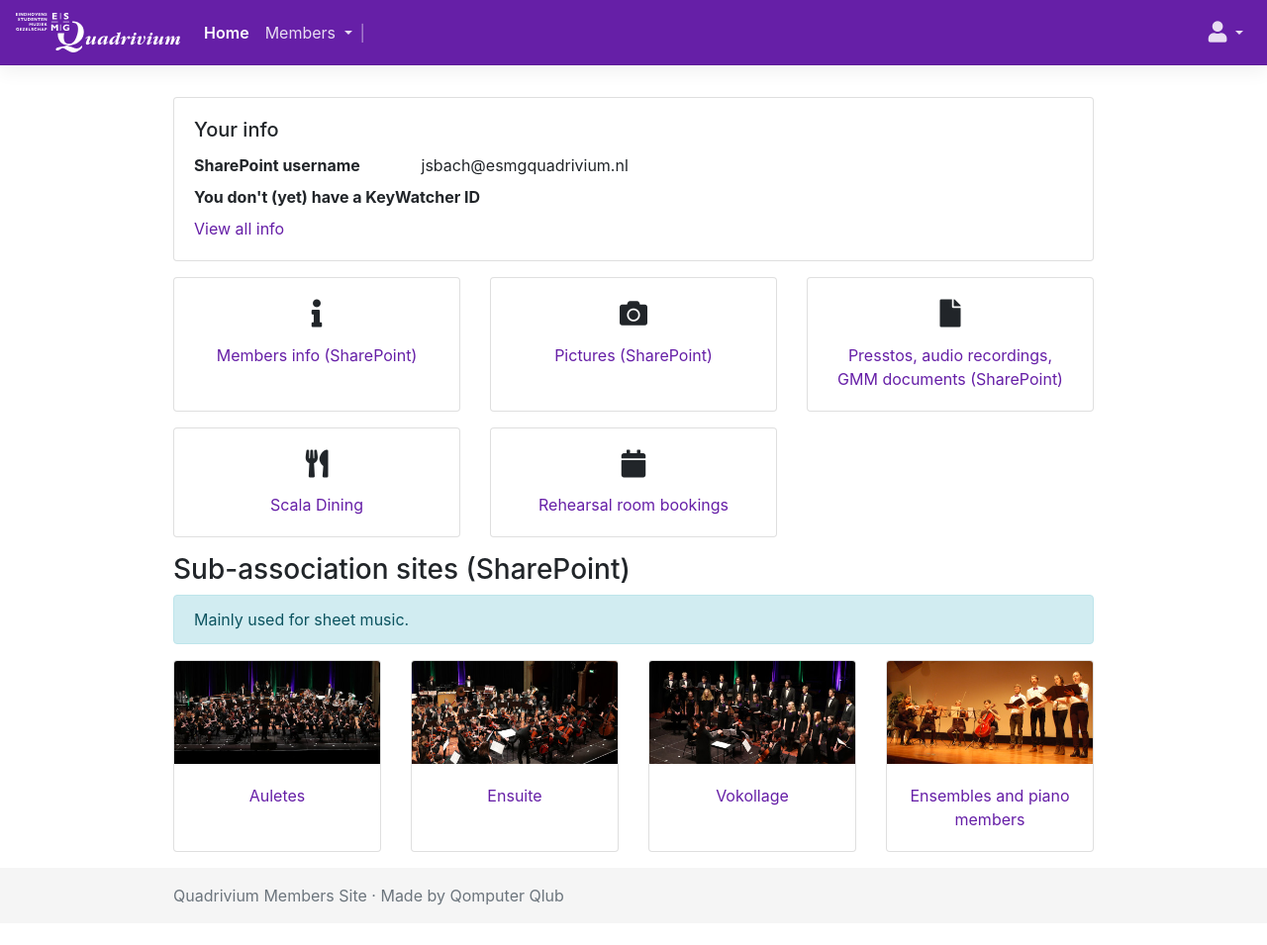
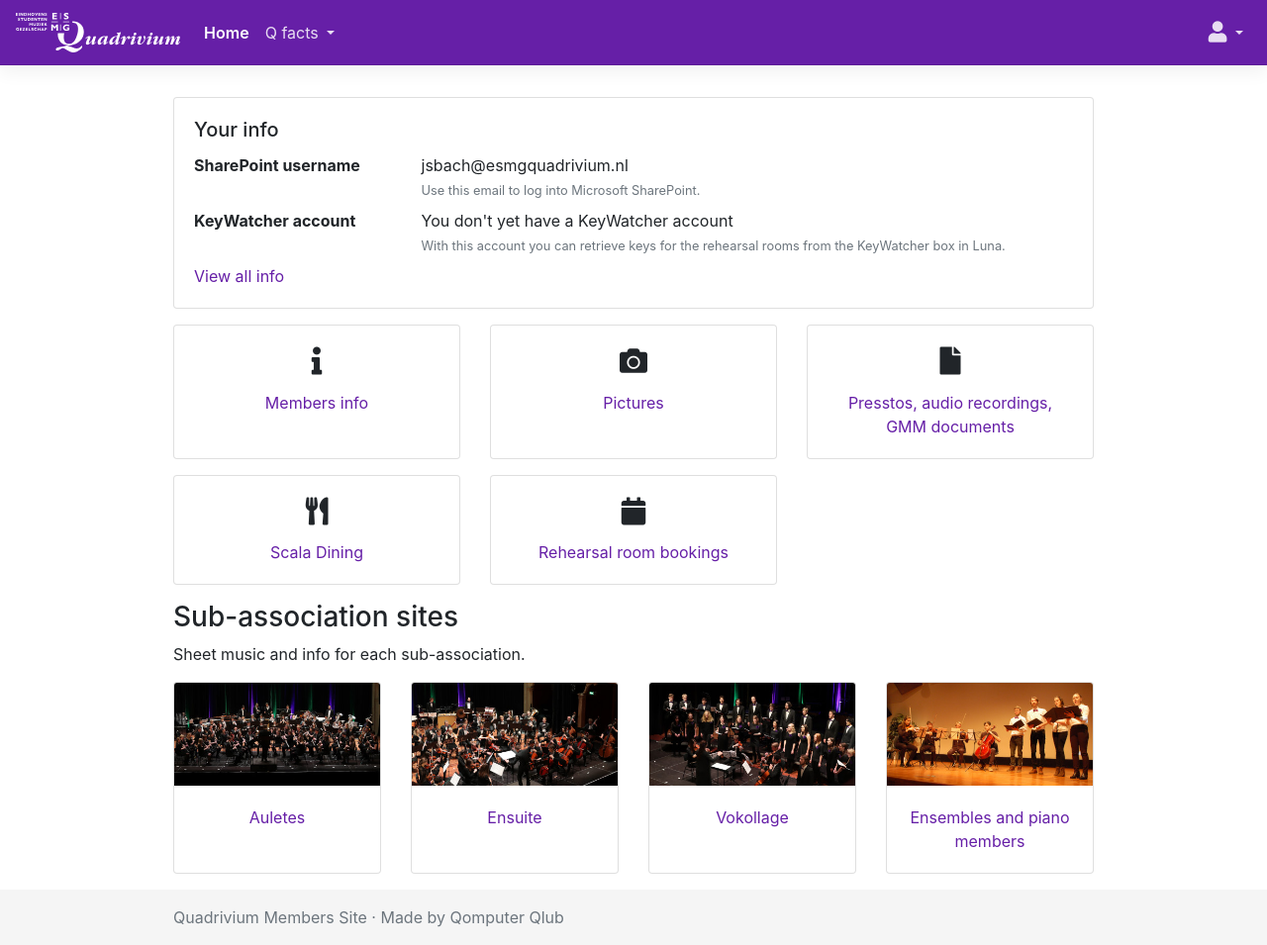
Before and after one commit to mhvis/tutti, a Django app: page / in a window 1280 px wide. Shown: the whole page at 99% size. Before the commit the page ends 915 px from the top, so only its background shows below. Run offline with Django 3.2, Linux system fonts and the light colour scheme; a user stored in the database is signed in; data comes from the database, SQL or seed files in the repository; some libraries are stand-ins or nearby versions.

Commit message:
Update some texts/terms, add graph caching, add logged out page, add migration

```diff
--- a/faqts/templates/faqts/groups.html
+++ b/faqts/templates/faqts/groups.html
@@ -4,7 +4,8 @@
 {% block nav_groups %}active{% endblock %}
 
 {% block content %}
-    <h1>Q groups</h1>
+    <h1>Members</h1>
+    <p>Members of each sub-association and the committees and ensembles that we currently have.</p>
 
     <h3>Sub-associations</h3>
     {% include 'faqts/groups_table.html' with groups=groups.subassociation %}
--- a/faqts/urls.py
+++ b/faqts/urls.py
@@ -5,5 +5,5 @@ from faqts.views import FaQtsView, GroupsView
 app_name = 'faqts'
 urlpatterns = [
     path('graphs/', FaQtsView.as_view(), name='faqts'),
-    path('groups/', GroupsView.as_view(), name='groups'),
+    path('members/', GroupsView.as_view(), name='groups'),
 ]
--- a/pages/templates/base.html
+++ b/pages/templates/base.html
@@ -21,19 +21,20 @@
                 <li class="nav-item dropdown">
                     <a class="nav-link dropdown-toggle {% block nav_faqts %}{% endblock %}"
                        href="#" data-toggle="dropdown">
-                    Members
+                        Q facts
                     </a>
                     <div class="dropdown-menu">
                         <a class="dropdown-item {% block nav_groups %}{% endblock %}"
-                       href="{% url 'faqts:groups' %}">Groups</a>
+                           href="{% url 'faqts:groups' %}">Members</a>
                         <a class="dropdown-item {% block nav_graphs %}{% endblock %}"
                            href="{% url "faqts:faqts" %}">Graphs</a>
                     </div>
                 </li>
+                {# Divider for board only pages #}
+                {% if perms.pennotools or perms.duqduqgo or perms.members %}
                     {# The d-none/d-md-inline-block is there to hide the | when the navbar is collapsed. #}
-                <span class="navbar-text d-none d-md-inline-block">
-                |
-            </span>
+                    <span class="navbar-text d-none d-md-inline-block">|</span>
+                {% endif %}
                 {% if perms.pennotools %}
                     <li class="nav-item dropdown">
                         <a class="nav-link dropdown-toggle {% block nav_penno %}{% endblock %}"
@@ -68,8 +69,7 @@
                     <div class="dropdown-menu dropdown-menu-right">
                         <a class="dropdown-item {% block nav_profile %}{% endblock %}"
                            href="{% url 'members:profile' %}">Your info</a>
-                        <a class="dropdown-item {% block nav_password_change %}{% endblock %}"
-                           href="{% url 'members:password_change' %}">Change password</a>
+                        {# I've removed 'change password' because there's a link on the 'your info' page #}
                         <a class="dropdown-item" href="{% url 'oidc:logout' %}">Log out</a>
                         <div class="dropdown-divider"></div>
                         <a class="dropdown-item {% block nav_about %}{% endblock %}"
--- a/pages/templates/pages/home.html
+++ b/pages/templates/pages/home.html
@@ -9,27 +9,35 @@
             <h5 class="card-title">Your info</h5>
             <div class="row mb-2">
                 <div class="col-sm-3"><strong>SharePoint username</strong></div>
-                <div class="col-sm-9">{{ user.person.get_azure_upn }}</div>
+                <div class="col-sm-9">
+                    {{ user.person.get_azure_upn }}
+                    <div class="text-muted"><small>Use this email to log into Microsoft SharePoint.</small></div>
                 </div>
+            </div>
+
+            <div class="row mb-2">
+                <div class="col-sm-3"><strong>KeyWatcher account</strong></div>
+                <div class="col-sm-9">
                     {% if user.person.keywatcher_id and user.person.keywatcher_pin %}
-                <div class="row mb-2">
-                    <div class="col-sm-3"><strong>KeyWatcher</strong></div>
-                    <div class="col-sm-9">
                         ID: <span class="text-monospace">{{ user.person.keywatcher_id }}</span>
-                        PIN: <span class="text-monospace">
+                        | PIN: <span class="text-monospace">
                                 <span id="actualPin" class="d-none">{{ user.person.keywatcher_pin }}</span>
                                 <span id="maskedPin">****</span>
                                 <i id="togglePin" class="fas fa-fw fa-eye"></i>
                             </span>
+                        | Key numbers: {{ user.person.key_access.all|join:", " }}
+                    {% else %}
+                        You don't yet have a KeyWatcher account
+                    {% endif %}
+
+                    <div class="text-muted">
+                        <small>
+                            With this account you can retrieve keys for the rehearsal rooms
+                            from the KeyWatcher box in Luna.
+                        </small>
                     </div>
                 </div>
-                <div class="row mb-2">
-                    <div class="col-sm-3"><strong>Keys that you can access</strong></div>
-                    <div class="col-sm-9">{{ user.person.key_access.all|join:", " }}</div>
             </div>
-            {% else %}
-                <div class="mb-2"><strong>You don't (yet) have a KeyWatcher ID</strong></div>
-            {% endif %}
             <a href="{% url "members:profile" %}">View all info</a>
         </div>
     </div>
@@ -45,10 +53,8 @@
         {% endfor %}
         </div>
 
-    <h3 class="mt-3">Sub-association sites (SharePoint)</h3>
-    <div class="alert alert-info">
-        Mainly used for sheet music.
-    </div>
+    <h3 class="mt-3">Sub-association sites</h3>
+    <p>Sheet music and info for each sub-association.</p>
     <div class="card-deck">
         {% for c in sub_association_cards %}
             {% include 'pages/home_sub_association_card.html' with card=c %}
--- a/pages/views.py
+++ b/pages/views.py
@@ -22,15 +22,15 @@ class IndexView(LoginRequiredMixin, TemplateView):
             'link_cards': [
                 LinkCard(icon='info',
                          link='https://esmgquadrivium.sharepoint.com/SitePages/Home.aspx',
-                         text="Members info (SharePoint)",
+                         text="Members info",
                          new_tab=True),
                 LinkCard(icon='camera',
                          link='https://esmgquadrivium.sharepoint.com/Pictures/Forms/Thumbnails.aspx',
-                         text="Pictures (SharePoint)",
+                         text="Pictures",
                          new_tab=True),
                 LinkCard(icon='file',
                          link='https://esmgquadrivium.sharepoint.com/DoQumenten/Forms/AllItems.aspx',
-                         text="Presstos, audio recordings, GMM documents (SharePoint)",
+                         text="Presstos, audio recordings, GMM documents",
                          new_tab=True),
                 LinkCard(icon='utensils',
                          link='https://dining.studentencultuur.nl/',
```
Also changed, not shown: faqts/templates/faqts/faqts.html (+5 -2 lines), faqts/views.py (+43 -22 lines), oidc/templates/oidc/logged_out.html (added, +9 -0 lines), oidc/views.py (+2 -14 lines), members/migrations/0010_auto_20200912_1259.py (added). Lines whose indentation alone changed are shown as unchanged.
